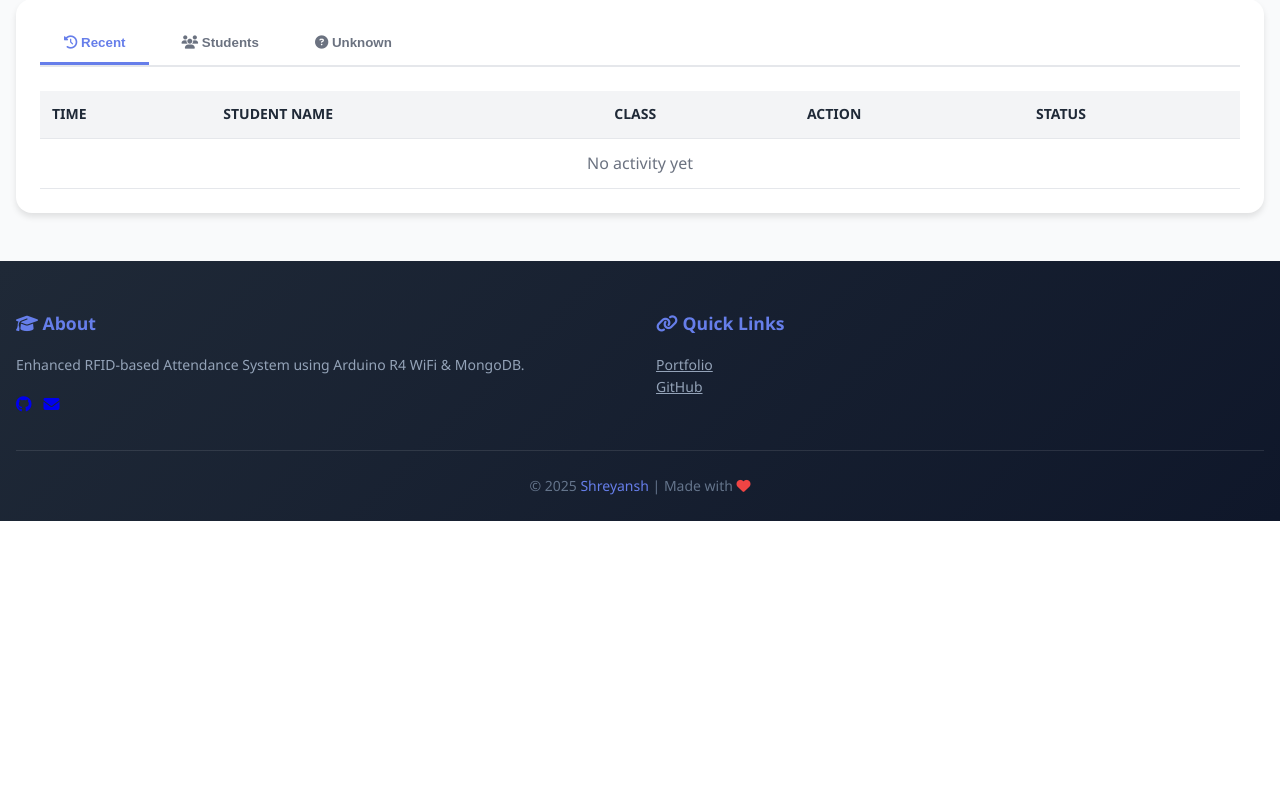
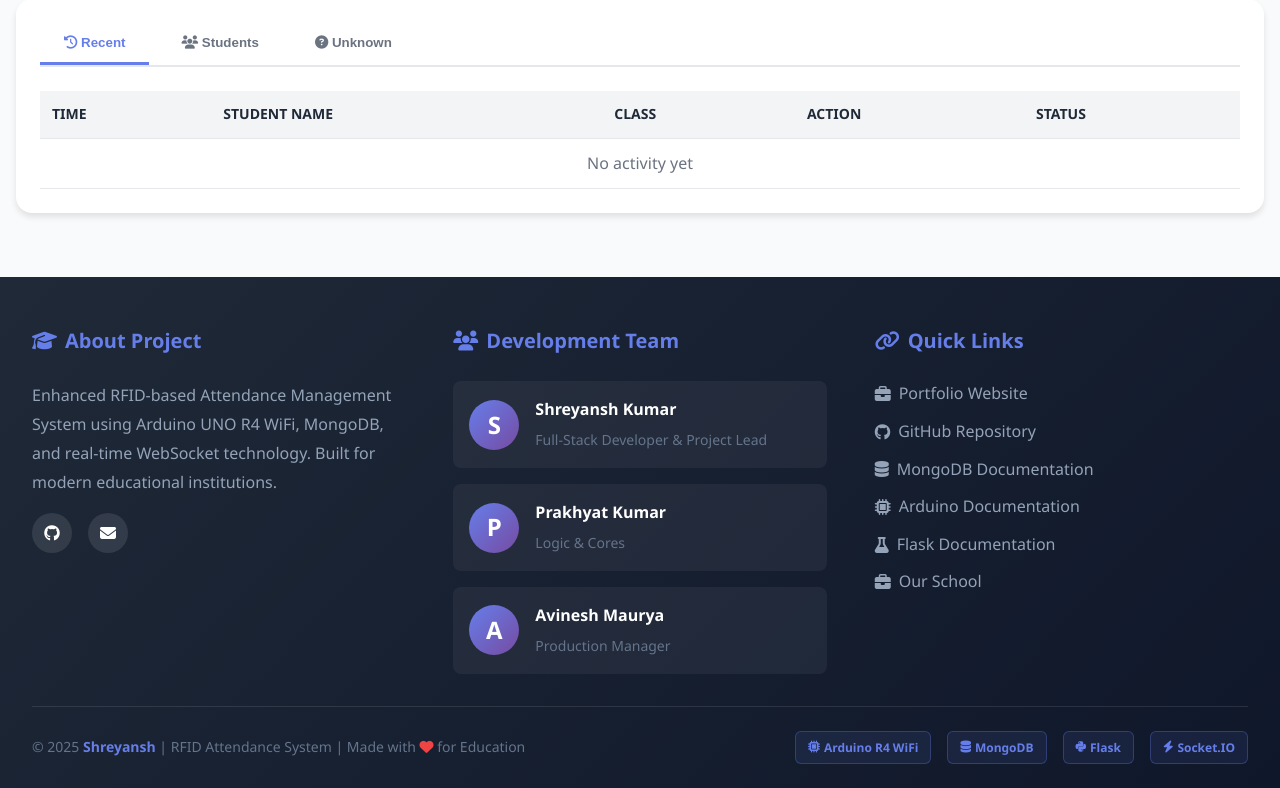
Before and after one commit to shreyansh0727/presentlogger, a Flask app: page /dashboard in a window 1280 px wide. Shown: the part 1386-2174 px from the top of the page. Before the commit the page ends 1907 px from the top, so only its background shows below. Run offline with Flask 3, Linux system fonts and the light colour scheme; the visitor is signed in with stand-in values (Sample User, id 1); data that the repository does not hold is empty; some libraries are stand-ins or nearby versions.

Commit message:
Update dashboard.html

```diff
--- a/templates/dashboard.html
+++ b/templates/dashboard.html
@@ -521,12 +521,11 @@
             flex-wrap: wrap;
         }
 
-        /* Footer */
        .footer {
     background: linear-gradient(135deg, var(--dark) 0%, #0f172a 100%);
     color: white;
-            padding: 3rem 1rem 1.5rem;
-            margin-top: 3rem;
+    padding: 3rem 2rem 1.5rem;
+    margin-top: 4rem;
 }
 
 .footer-content {
@@ -536,32 +535,101 @@
 
 .footer-grid {
     display: grid;
-            grid-template-columns: repeat(auto-fit, minmax(250px, 1fr));
-            gap: 2rem;
+    grid-template-columns: repeat(auto-fit, minmax(300px, 1fr));
+    gap: 3rem;
     margin-bottom: 2rem;
 }
 
 .footer-section h3 {
     color: var(--primary);
-            margin-bottom: 1rem;
-            font-size: 1.1rem;
+    margin-bottom: 1.5rem;
+    font-size: 1.25rem;
+    display: flex;
+    align-items: center;
+    gap: 0.5rem;
 }
 
 .footer-section p {
     color: #94a3b8;
-            line-height: 1.6;
+    line-height: 1.8;
+    margin-bottom: 1rem;
+}
+
+.team-members {
+    display: flex;
+    flex-direction: column;
+    gap: 1rem;
+}
+
+.team-member {
+    display: flex;
+    align-items: center;
+    gap: 1rem;
+    padding: 1rem;
+    background: rgba(255, 255, 255, 0.05);
+    border-radius: 0.5rem;
+    transition: all 0.3s;
+}
+
+.team-member:hover {
+    background: rgba(102, 126, 234, 0.1);
+    transform: translateX(5px);
+}
+
+.member-avatar {
+    width: 50px;
+    height: 50px;
+    border-radius: 50%;
+    background: linear-gradient(135deg, var(--primary), var(--secondary));
+    display: flex;
+    align-items: center;
+    justify-content: center;
+    font-size: 1.5rem;
+    font-weight: bold;
+    color: white;
+}
+
+.member-info h4 {
+    color: white;
+    margin-bottom: 0.25rem;
+    font-size: 1rem;
+}
+
+.member-info p {
+    color: #64748b;
     font-size: 0.875rem;
+    margin: 0;
+}
+
+.quick-links {
+    display: flex;
+    flex-direction: column;
+    gap: 0.75rem;
+}
+
+.quick-links a {
+    color: #94a3b8;
+    text-decoration: none;
+    display: flex;
+    align-items: center;
+    gap: 0.5rem;
+    transition: all 0.3s;
+}
+
+.quick-links a:hover {
+    color: var(--primary);
+    transform: translateX(5px);
 }
 
 .social-links {
     display: flex;
-            gap: 0.75rem;
+    gap: 1rem;
     margin-top: 1rem;
 }
 
 .social-link {
-            width: 36px;
-            height: 36px;
+    width: 40px;
+    height: 40px;
     border-radius: 50%;
     background: rgba(255, 255, 255, 0.1);
     display: flex;
@@ -580,16 +648,67 @@
 .footer-bottom {
     border-top: 1px solid rgba(255, 255, 255, 0.1);
     padding-top: 1.5rem;
-            text-align: center;
+    display: flex;
+    justify-content: space-between;
+    align-items: center;
+    flex-wrap: wrap;
+    gap: 1rem;
+}
+
+.copyright {
     color: #64748b;
     font-size: 0.875rem;
 }
 
-        .footer-bottom a {
+.copyright a {
     color: var(--primary);
     text-decoration: none;
-        }
-
+    font-weight: 600;
+}
+
+.copyright a:hover {
+    text-decoration: underline;
+}
+
+.tech-stack {
+    display: flex;
+    gap: 1rem;
+    align-items: center;
+}
+
+.tech-badge {
+    padding: 0.375rem 0.75rem;
+    background: rgba(102, 126, 234, 0.1);
+    border: 1px solid rgba(102, 126, 234, 0.3);
+    border-radius: 0.375rem;
+    color: var(--primary);
+    font-size: 0.75rem;
+    font-weight: 600;
+    display: flex;
+    align-items: center;
+    gap: 0.25rem;
+}
+
+@media (max-width: 768px) {
+    .footer {
+        padding: 2rem 1rem 1rem;
+    }
+
+    .footer-grid {
+        grid-template-columns: 1fr;
+        gap: 2rem;
+    }
+
+    .footer-bottom {
+        flex-direction: column;
+        text-align: center;
+    }
+
+    .tech-stack {
+        flex-wrap: wrap;
+        justify-content: center;
+    }
+}
         /* Responsive Design */
         @media (max-width: 768px) {
             .mobile-menu-btn {
@@ -923,22 +1042,100 @@
  <footer class="footer">
         <div class="footer-content">
             <div class="footer-grid">
+                <!-- About Section -->
                 <div class="footer-section">
-                    <h3><i class="fas fa-graduation-cap"></i> About</h3>
-                    <p>Enhanced RFID-based Attendance System using Arduino R4 WiFi & MongoDB.</p>
+                    <h3><i class="fas fa-graduation-cap"></i> About Project</h3>
+                    <p>
+                        Enhanced RFID-based Attendance Management System using Arduino UNO R4 WiFi,
+                        MongoDB, and real-time WebSocket technology. Built for modern educational institutions.
+                    </p>
                     <div class="social-links">
-                        <a href="https://github.com/shreyansh0727" target="_blank"><i class="fab fa-github"></i></a>
-                        <a href="mailto:shreyanshm90051@gmail.com"><i class="fas fa-envelope"></i></a>
-                    </div>
-                </div>
+                        <a href="https://github.com/shreyansh0727" class="social-link" target="_blank" title="GitHub">
+                            <i class="fab fa-github"></i>
+                        </a>
+                        <a href="mailto:shreyanshm90051@gmail.com" class="social-link" title="Email">
+                            <i class="fas fa-envelope"></i>
+                        </a>
+                    </div>
+                </div>
+
+                <!-- Team Members Section -->
+                <div class="footer-section">
+                    <h3><i class="fas fa-users"></i> Development Team</h3>
+                    <div class="team-members">
+                        <div class="team-member">
+                            <div class="member-avatar">S</div>
+                            <div class="member-info">
+                                <h4>Shreyansh Kumar</h4>
+                                <p>Full-Stack Developer & Project Lead</p>
+                            </div>
+                        </div>
+                        <div class="team-member">
+                            <div class="member-avatar">P</div>
+                            <div class="member-info">
+                                <h4>Prakhyat Kumar</h4>
+                                <p>Logic & Cores</p>
+                            </div>
+                        </div>
+                        <div class="team-member">
+                            <div class="member-avatar">A</div>
+                            <div class="member-info">
+                                <h4>Avinesh Maurya</h4>
+                                <p>Production Manager</p>
+                            </div>
+                        </div>
+                    </div>
+                </div>
+
+                <!-- Quick Links Section -->
                 <div class="footer-section">
                     <h3><i class="fas fa-link"></i> Quick Links</h3>
-                    <p><a href="https://shreyansh.hyperflowai.site" target="_blank" style="color: #94a3b8;">Portfolio</a></p>
-                    <p><a href="https://github.com/shreyansh0727/presentlogger" target="_blank" style="color: #94a3b8;">GitHub</a></p>
-                </div>
-            </div>
+                    <div class="quick-links">
+                        <a href="https://shreyansh.hyperflowai.site" target="_blank">
+                            <i class="fas fa-briefcase"></i> Portfolio Website
+                        </a>
+                        <a href="https://github.com/shreyansh0727/presentlogger" target="_blank">
+                            <i class="fab fa-github"></i> GitHub Repository
+                        </a>
+                        <a href="https://docs.mongodb.com/" target="_blank">
+                            <i class="fas fa-database"></i> MongoDB Documentation
+                        </a>
+                        <a href="https://docs.arduino.cc/" target="_blank">
+                            <i class="fas fa-microchip"></i> Arduino Documentation
+                        </a>
+                        <a href="https://flask.palletsprojects.com/" target="_blank">
+                            <i class="fas fa-flask"></i> Flask Documentation
+                        </a>
+                        <a href="https://www.sunbeamrobertsganj.com/" target="_blank">
+                            <i class="fas fa-briefcase"></i> Our School
+                        </a>
+                    </div>
+                </div>
+            </div>
+
+            <!-- Footer Bottom -->
             <div class="footer-bottom">
-                <p>&copy; 2025 <a href="https://shreyansh.hyperflowai.site" target="_blank">Shreyansh</a> | Made with <i class="fas fa-heart" style="color: #ef4444;"></i></p>
+                <div class="copyright">
+                    <p>
+                        &copy; 2025 <a href="https://shreyansh.hyperflowai.site" target="_blank">Shreyansh</a> |
+                        RFID Attendance System |
+                        Made with <i class="fas fa-heart" style="color: #ef4444;"></i> for Education
+                    </p>
+                </div>
+                <div class="tech-stack">
+                    <span class="tech-badge">
+                        <i class="fas fa-microchip"></i> Arduino R4 WiFi
+                    </span>
+                    <span class="tech-badge">
+                        <i class="fas fa-database"></i> MongoDB
+                    </span>
+                    <span class="tech-badge">
+                        <i class="fab fa-python"></i> Flask
+                    </span>
+                    <span class="tech-badge">
+                        <i class="fas fa-bolt"></i> Socket.IO
+                    </span>
+                </div>
             </div>
         </div>
     </footer>
```
Lines whose indentation alone changed are shown as unchanged.
